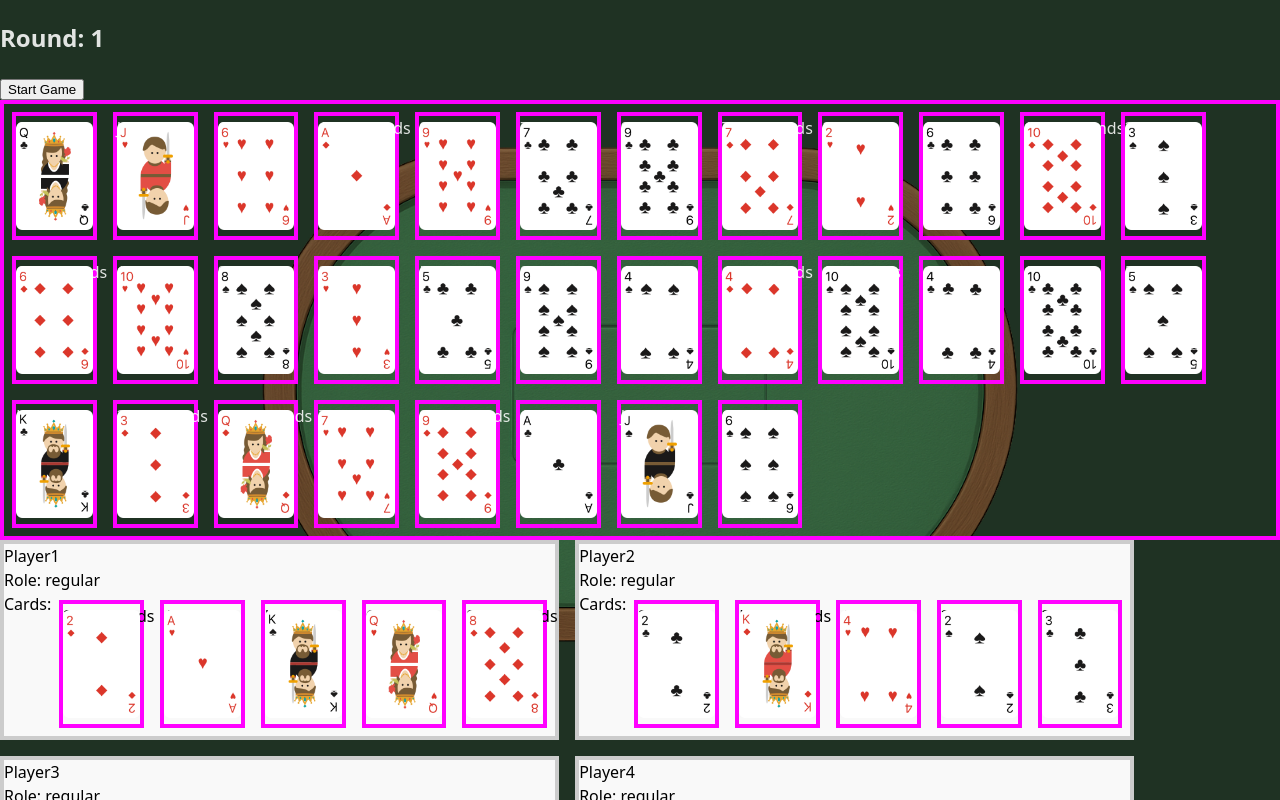
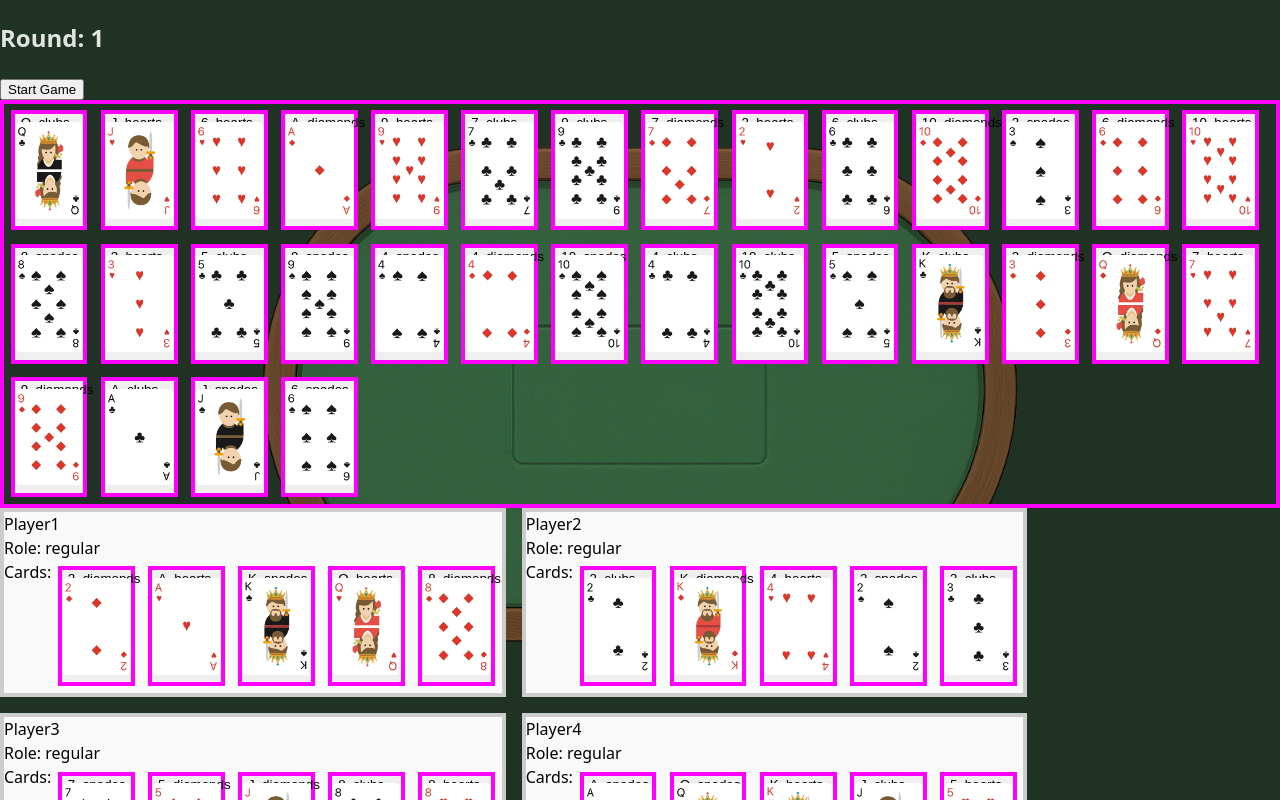
Before and after one commit to Marcaus-Cruz/le-casino, a React (Vite) app: page / in a window 1280 px wide. Both pictures are taken after a click on the button "Start Game". Shown: the top 800 px of the page. Built offline with nearby package versions, Linux system fonts and the light colour scheme.

Commit message:
Change Card into button

```diff
--- a/src/components/Table.tsx
+++ b/src/components/Table.tsx
@@ -109,11 +109,11 @@ const Table = () => {
          <div className='deck'>
             {currentDeck.map(({ key, suit, value, imageFront, imageBack, isFaceUp }) => {
                return (
-                  <div key={key} className={'card deck ' + key}>
+                  <button key={key} className={'card deck ' + key}>
                      {key}
                      {<img className={'image front'} src={imageFront} alt={key} />}
                      {<img className={'image back'} src={imageBack} alt={key} />}
-                  </div>
+                  </button>
                );
             })}
          </div>
@@ -125,11 +125,11 @@ const Table = () => {
                   <div className='cards'>
                      Cards:{' '}
                      {dealtCards.map(({ key, imageFront, imageBack }) => (
-                        <div key={key} className={'card deck ' + key}>
+                        <button key={key} className={'card deck ' + key}>
                            {key}
                            {<img className={'image front'} src={imageFront} alt={key} />}
                            {<img className={'image back'} src={imageBack} alt={key} />}
-                        </div>
+                        </button>
                      ))}
                   </div>
                </div>
--- a/src/styles/card.scss
+++ b/src/styles/card.scss
@@ -8,6 +8,7 @@
    width: 6vw;
    height: 15vh;
    position: relative;
+   cursor: pointer;
 
    .image.back {
       opacity: 0; // Temp
```
